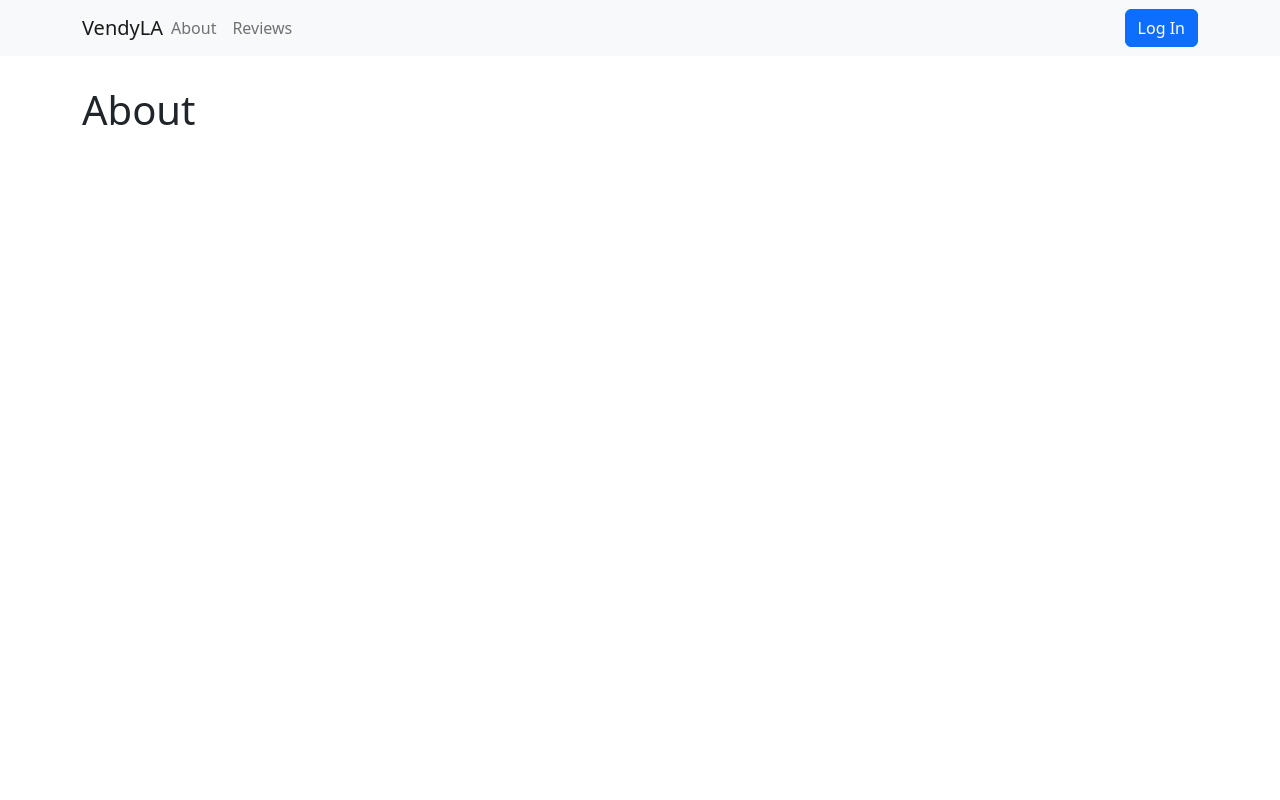
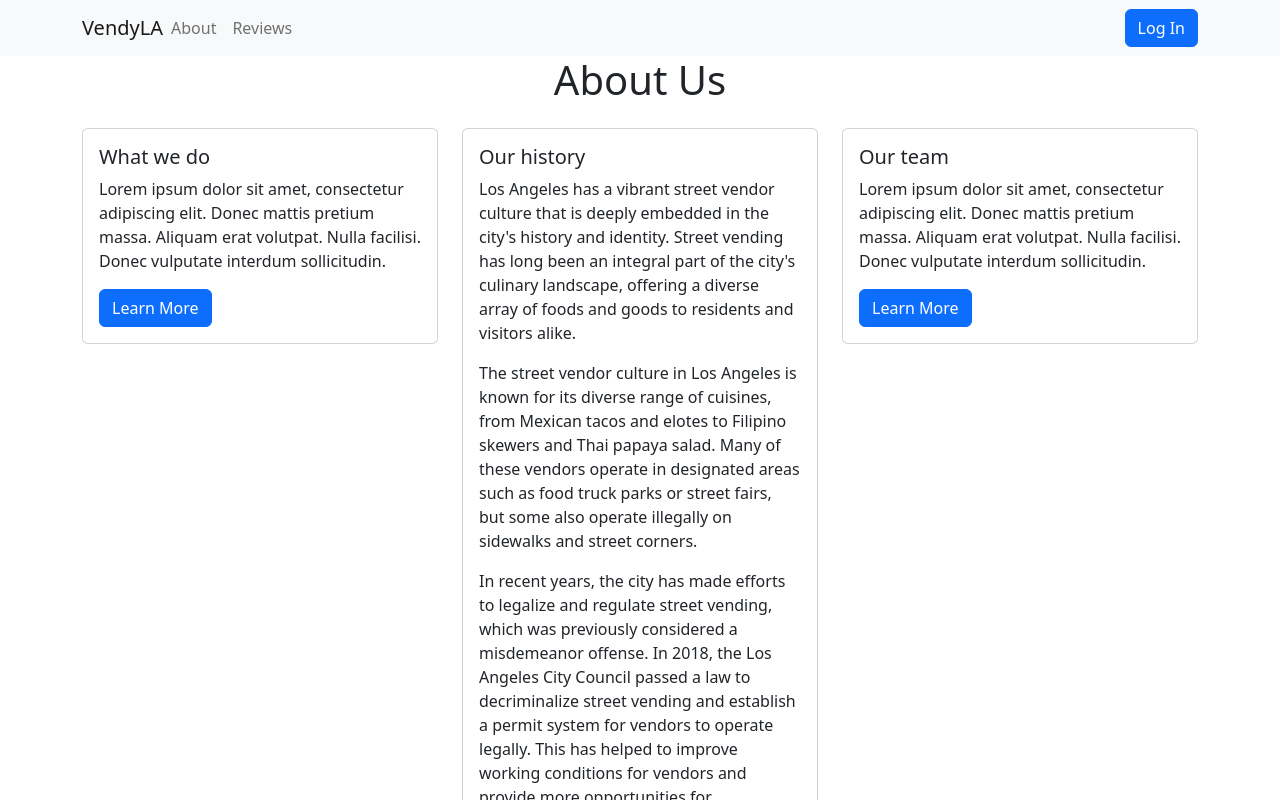
Before and after one commit to jazzix3/COMP584-vendyLA, a React (Create React App) app in the folder client/: page /About in a window 1280 px wide. Shown: the top 800 px of the page. Built offline with nearby package versions, Linux system fonts and the light colour scheme; no server answers.

Commit message:
fix bugs

```diff
--- a/client/src/App.css
+++ b/client/src/App.css
@@ -16,3 +16,25 @@
   text-align: left;
   margin: 30px;
 }
+
+.row-equal-height {
+  display: flex;
+  height: 400px;
+}
+
+.section-left {
+overflow: scroll;
+height:400px;
+}
+
+.row-equal-height {
+display: flex;
+}
+
+.about-card {
+transition: all 0.2s ease-in-out;
+}
+
+.about-card:hover {
+transform: translateY(-5px);
+}
--- a/client/src/App.js
+++ b/client/src/App.js
@@ -11,7 +11,6 @@ import Reviews from "./pages/Reviews";
 import Dashboard from "./pages/Dashboard";
 import EditProfile from './pages/EditProfile';
 import EditBusiness from './pages/EditBusiness';
-import YelpSearch from './pages/YelpSearch';
 
 
 function App() {
@@ -24,7 +23,6 @@ function App() {
                     <Route path="/Login" element={<Login />} />
                     <Route path="/Signup" element={<Signup />} />
                     <Route path="/Reviews" element={<Reviews />} />
-                    <Route path="/Yelpsearch" element={<YelpSearch />} />
                     <Route path="/Dashboard"
                         element={<PrivateRoute><Dashboard /></PrivateRoute>} />
                     <Route path="/EditProfile/:userId"
--- /dev/null
+++ b/client/src/components/search/Search.js
@@ -0,0 +1,18 @@
+import React, { useState } from 'react';
+import axios from 'axios';
+import Searchbar from './Searchbar';
+import SearchResults from './SearchResults';
+
+const Search = ({ onSearch }) => {
+
+
+  return (
+    <div>
+      <Searchbar onSearch = {onSearch} />
+      <SearchResults businesses = {''}/>
+
+    </div>
+  );
+};
+
+export default Search;
--- /dev/null
+++ b/client/src/components/search/SearchResults.js
@@ -0,0 +1,20 @@
+import React from 'react'
+
+const SearchResults = ({ businesses }) => {
+    return (
+
+          <ul>
+          {Array.isArray(businesses) && businesses.map((business) => (
+  <li key={business.id}>
+    <p>{business.name}</p>
+    <p>{business.location.address1}</p>
+    <img src={business.image_url} alt={business.name} style={{maxWidth: '200px'}} />
+  </li>
+))}
+
+          </ul>
+    )
+};
+
+
+export default SearchResults;
--- /dev/null
+++ b/client/src/components/search/Searchbar.js
@@ -0,0 +1,26 @@
+import React, { useState } from 'react'
+
+const Searchbar = ({ onSearch }) => {
+
+    const [location, setLocation] = useState('');
+
+    const handleSubmit = async (event) => {
+        event.preventDefault();
+        onSearch(location);
+    };
+
+
+    return (
+        <>
+        <form onSubmit={handleSubmit}>
+            <label>
+            <input type="text" placeholder ="Enter City" value={location} onChange={(event) => setLocation(event.target.value)} />
+            </label>
+        <button type="submit">Search</button>
+        </form>
+        </>
+    )
+}
+
+
+export default Searchbar;
--- a/client/src/pages/About.js
+++ b/client/src/pages/About.js
@@ -1,5 +1,7 @@
 import React from "react";
 import TopNav from "../components/Navbar";
+import { Container, Row, Col, Card, Button } from "react-bootstrap";
+
 
 const About = () => {
 
@@ -8,10 +10,57 @@ const About = () => {
 
         <TopNav />
 
-        <div className="container" id="main-content">
-            <h1>About</h1>
+        <div className="hero-image"></div>
 
-        </div>
+        <Container className="d-flex justify-content-center align-items-center flex-column">
+            <h1 className="mb-4">About Us</h1>
+            <Row>
+                <Col md={4}>
+                    <Card className="about-card">
+                        <Card.Body>
+                            <Card.Title>What we do</Card.Title>
+                            <Card.Text>
+                                Lorem ipsum dolor sit amet, consectetur adipiscing elit.
+                                Donec mattis pretium massa. Aliquam erat volutpat.
+                                Nulla facilisi. Donec vulputate interdum sollicitudin.
+                            </Card.Text>
+                            <Button variant="primary">Learn More</Button>
+                        </Card.Body>
+                    </Card>
+                </Col>
+                <Col md={4}>
+                    <Card className="about-card">
+                        <Card.Body>
+                            <Card.Title>Our history</Card.Title>
+                            <Card.Text>
+                            <p>Los Angeles has a vibrant street vendor culture that is deeply embedded in the city's history and identity. Street vending has long been an integral part of the city's culinary landscape, offering a diverse array of foods and goods to residents and visitors alike.</p>
+
+                            <p>The street vendor culture in Los Angeles is known for its diverse range of cuisines, from Mexican tacos and elotes to Filipino skewers and Thai papaya salad. Many of these vendors operate in designated areas such as food truck parks or street fairs, but some also operate illegally on sidewalks and street corners.</p>
+
+                            <p>In recent years, the city has made efforts to legalize and regulate street vending, which was previously considered a misdemeanor offense. In 2018, the Los Angeles City Council passed a law to decriminalize street vending and establish a permit system for vendors to operate legally. This has helped to improve working conditions for vendors and provide more opportunities for entrepreneurship in the city.</p>
+
+                            <p>However, there are still challenges facing street vendors in Los Angeles, including a lack of access to affordable permits and the threat of displacement due to gentrification and development. Despite these challenges, the street vendor culture in Los Angeles continues to thrive and remains an important part of the city's culinary and cultural landscape.</p>
+                            </Card.Text>
+                            <Button variant="primary">Learn More</Button>
+                        </Card.Body>
+                    </Card>
+                </Col>
+                <Col md={4}>
+                    <Card className="about-card">
+                        <Card.Body>
+                            <Card.Title>Our team</Card.Title>
+                            <Card.Text>
+                                Lorem ipsum dolor sit amet, consectetur adipiscing elit.
+                                Donec mattis pretium massa. Aliquam erat volutpat.
+                                Nulla facilisi. Donec vulputate interdum sollicitudin.
+                            </Card.Text>
+                            <Button variant="primary">Learn More</Button>
+                        </Card.Body>
+                    </Card>
+                </Col>
+            </Row>
+        </Container>
+
         </>
 
 
--- a/client/src/pages/Home.js
+++ b/client/src/pages/Home.js
@@ -1,18 +1,47 @@
-import React from "react";
+import React, { useState } from "react";
 import TopNav from "../components/Navbar";
 import Map from "../components/Map";
+import SearchResults from "../components/search/SearchResults";
+import Search from "../components/search/Search";
+import axios from "axios";
 
 
 const Home = () => {
+    const [businesses, setBusinesses] = useState([]);
+
+    const handleSearch = async (location) => {
+    try {
+      const response = await axios.get('/api/yelp', {
+        params: {
+          location: location,
+          categories: 'streetvendors',
+        },
+      });
+      console.log(response.data);
+      setBusinesses(response.data.businesses);
+    } catch (err) {
+      console.error(err);
+    }
+  };
 
     return (
         <>
         <TopNav />
-        <div className="container " id="main-content">
-            <div className="mt-5" id="map-container">
-                <Map />
+
+        <div className="container rounded p-2 main-content align-top mb-3" id="main-content">
+        <Search onSearch={handleSearch} />
+            <div className = "row">
+                <section className=" col-12 col-lg-4 col-md-5 col-sm-12 h-25 p-3 mt-3 mb-3" id="search-results">
+
+                <SearchResults businesses={businesses} />
+
+                </section>
+                <div className=" col-12 col-lg-8 col-md-7 col-sm-12 mt-3 mb-3 p-3" id="map-container">
+                    <Map />
+                </div>
             </div>
         </div>
+
         </>
     )
 }
--- a/client/src/pages/YelpSearch.js
+++ /dev/null
@@ -1,49 +0,0 @@
-import React, { useState } from 'react';
-import axios from 'axios';
-
-const YelpSearch = () => {
-  const [businesses, setBusinesses] = useState([]);
-  const [location, setLocation] = useState('');
-
-  const handleSubmit = async (event) => {
-    event.preventDefault();
-    try {
-      const response = await axios.get('/api/yelp', {
-        params: {
-          location: location,
-          categories: 'streetvendors',
-        },
-      });
-      console.log(response.data);
-      setBusinesses(response.data.businesses);
-    } catch (err) {
-      console.error(err);
-    }
-  };
-
-  return (
-    <div>
-      <h1>Yelp Search Results</h1>
-      <form onSubmit={handleSubmit}>
-        <label>
-          City:
-          <input type="text" value={location} onChange={(event) => setLocation(event.target.value)} />
-        </label>
-        <button type="submit">Search</button>
-      </form>
-      <ul>
-        {businesses.map((business) => (
-          <li key={business.id}>
-            <p>{business.name}</p>
-            <p>{business.location.address1}</p>
-            <img src={business.image_url} alt={business.name} style={{maxWidth: '200px'}} />
-
-
-          </li>
-        ))}
-      </ul>
-    </div>
-  );
-};
-
-export default YelpSearch;
```
Also changed, not shown: 2 other files (tests, documents, lock files or other folders). Lines whose indentation alone changed are shown as unchanged.
